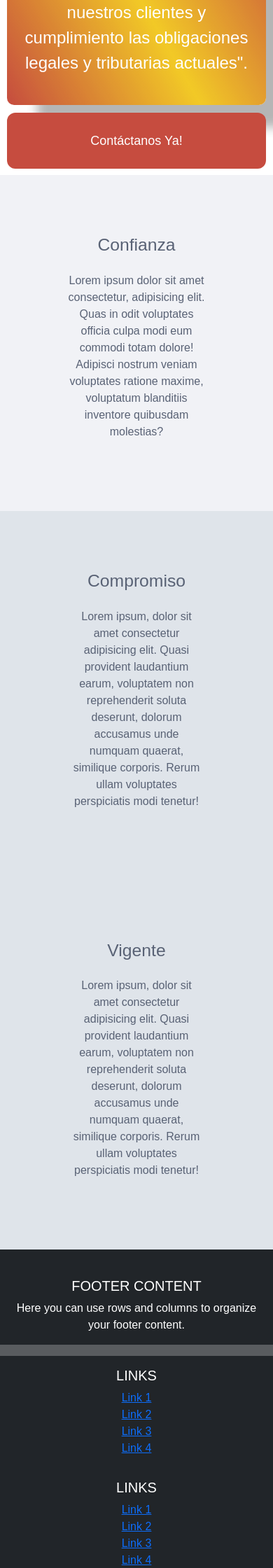
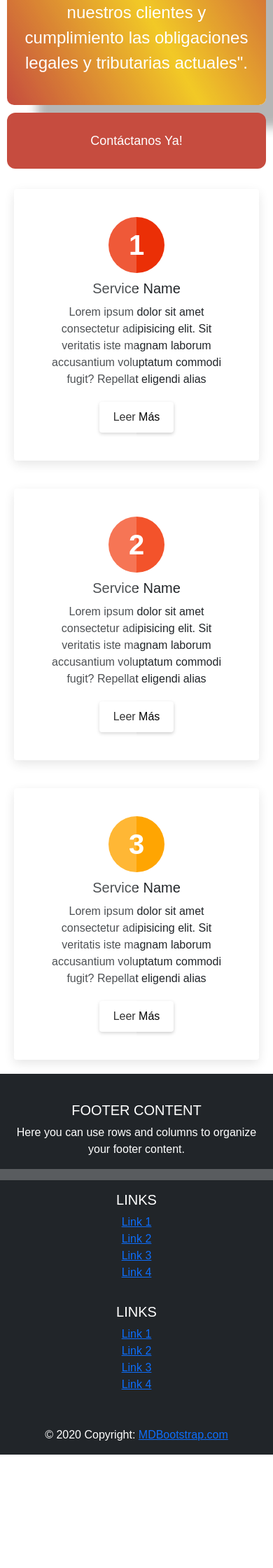
Before and after one commit to Toqui012/ContabilidadCeci, a PHP site: page / in a window 390 px wide. Shown: the part 459-2699 px from the top of the page at 70% size. After the commit the page ends 2537 px from the top, so only its background shows below. Run offline with PHP 8.4, Linux system fonts and the light colour scheme; some libraries are stand-ins or nearby versions.

Commit message:
nuevas cartas

```diff
--- a/app.js
+++ b/app.js
@@ -13,8 +13,8 @@ function pintar(){
         _navItem.addEventListener("mouseleave",() =>
         {
             console.log("Movimiento Afuera")
-            _navItem.style.transition = "0.4s"
-            _navItem.style.color = "#596275"
+            _navItem.style.transition = "0.3s"
+            _navItem.style.color = "rgba(0,0,0,.55)";
         })
 
     })
--- a/index.html
+++ b/index.html
@@ -12,7 +12,7 @@
 <body>
 
     <div class="row">
-        <div class="col-xl-12 p-2 contenedorEncabezado">
+        <div class="col-md-12 p-2 contenedorEncabezado">
             <div class="container-fluid">
                 <img src="assets/Logo.png" class="mx-auto d-flex p-1" id="imgLogo" alt="logoPortada">
             </div>
@@ -77,33 +77,40 @@
                 </div>
         </div>
 
-    <div class="col-md-12">
-        <div class="row">
-            <div class="col-md-4" id="previewMision">
-                <h2>Confianza</h2>
-                <div class="container-fluid text-center pt-3">
-                    <p>Lorem ipsum dolor sit amet consectetur, adipisicing elit. Quas in odit voluptates officia culpa modi eum commodi totam dolore! Adipisci nostrum veniam voluptates ratione maxime, voluptatum blanditiis inventore quibusdam molestias?</p>
+        <div class="wrapper-card">
+                <div class="container-card">
+
+                    <div class="box">
+                        <div class="icon">1</div>
+                        <div class="content-card">
+                            <h3>Service Name</h3>
+                            <p>Lorem ipsum dolor sit amet consectetur adipisicing elit. Sit veritatis iste magnam laborum accusantium voluptatum commodi fugit? Repellat eligendi alias</p>
+                            <a href="#">Leer Más</a>
                         </div>
                     </div>
 
-            <div class="col-md-4" id="previewVision">
-                <h2>Compromiso</h2>
-
-                <div class="container-fluid text-center pt-3">
-                    <p>Lorem ipsum, dolor sit amet consectetur adipisicing elit. Quasi provident laudantium earum, voluptatem non reprehenderit soluta deserunt, dolorum accusamus unde numquam quaerat, similique corporis. Rerum ullam voluptates perspiciatis modi tenetur!</p>
+                    <div class="box">
+                        <div class="icon">2</div>
+                        <div class="content-card">
+                            <h3>Service Name</h3>
+                            <p>Lorem ipsum dolor sit amet consectetur adipisicing elit. Sit veritatis iste magnam laborum accusantium voluptatum commodi fugit? Repellat eligendi alias</p>
+                            <a href="#">Leer Más</a>
                         </div>
                     </div>
 
-            <div class="col-md-4" id="previewVision">
-                <h2>Vigente</h2>
 
-                <div class="container-fluid text-center pt-3">
-                    <p>Lorem ipsum, dolor sit amet consectetur adipisicing elit. Quasi provident laudantium earum, voluptatem non reprehenderit soluta deserunt, dolorum accusamus unde numquam quaerat, similique corporis. Rerum ullam voluptates perspiciatis modi tenetur!</p>
-                </div>
+                    <div class="box">
+                        <div class="icon">3</div>
+                        <div class="content-card">
+                            <h3>Service Name</h3>
+                            <p>Lorem ipsum dolor sit amet consectetur adipisicing elit. Sit veritatis iste magnam laborum accusantium voluptatum commodi fugit? Repellat eligendi alias</p>
+                            <a href="#">Leer Más</a>
                         </div>
                     </div>
 
                 </div>
+        </div>
+
 
 
     <div class="col-md-12 bg-dark" style="color: white;">
--- a/style.css
+++ b/style.css
@@ -9,7 +9,6 @@ body{
     width: 100%;
     height: auto;
 }
-
 
 
 
@@ -45,32 +44,6 @@ li , a{
     cursor: pointer;
     list-style-type: none;
 }
-
-#servicePreview{
-    font-size: 1.23rem;
-    color: #596275;
-    text-align: center;
-    margin-top: 10%;
-}
-
-#previewMision{
-    text-align: center;
-    /* background: #d35200; */
-    background: #f1f2f6;
-
-    color: #596275;
-    padding: 85px;
-}
-
-#previewVision{
-    text-align: center;
-    /* background: #e67e22; */
-    background: #dfe4ea;
-    color: #596275;
-    padding: 85px;
-}
-
-
 
 .contenedorEncabezado{
     background: linear-gradient(-120deg, #c0392b,#f1c40f,#c0392b);
@@ -167,3 +140,120 @@ li , a{
     opacity: 1;
     transition: 0.7s;
 }
+
+.wrapper-card{
+    display: flex;
+    padding: 0;
+    justify-content: center;
+    align-items: center;
+}
+
+.container-card{
+    display: flex;
+    flex-wrap: wrap;
+    justify-content: space-between;
+
+}
+
+.container-card .box{
+    position: relative;
+    width: 350px;
+    padding: 40px;
+    background-color: #fff;
+    box-shadow: 0 5px 15px rgba(0, 0, 0, .1);
+    border-radius: 4px;
+    margin: 20px;
+    box-sizing: border-box;
+    overflow: hidden;
+    text-align: center;
+}
+
+.container-card .box::before{
+    content: '';
+    width: 50%;
+    height: 100%;
+    position: absolute;
+    top: 0;
+    left: 0;
+    background: rgba(255, 255, 255, .2);
+    z-index: 2;
+    pointer-events: none;
+}
+
+.container-card .box .icon{
+    position: relative;
+    width: 80px;
+    height: 80px;
+    color: #fff;
+    background: #000;
+    display: flex;
+    justify-content: center;
+    align-items: center;
+    margin: 0 auto;
+    border-radius: 50%;
+    font-size: 40px;
+    font-weight: 700;
+    transition: 1s;
+}
+
+
+.container-card .box:nth-child(1) .icon{
+    box-shadow: 0 0 0 0 #eb2f06;
+    background: #eb2f06;
+}
+
+.container-card .box:nth-child(1):hover .icon{
+    box-shadow: 0 0 0 400px #eb2f06;
+}
+
+.container-card .box:nth-child(2) .icon{
+    box-shadow: 0 0 0 0 #f3532b;
+    background: #f3532b;
+}
+
+.container-card .box:nth-child(2):hover .icon{
+    box-shadow: 0 0 0 400px #f3532b;
+}
+
+.container-card .box:nth-child(3) .icon{
+    box-shadow: 0 0 0 0 #ffa502;
+    background: #ffa502;
+}
+
+.container-card .box:nth-child(3):hover .icon{
+    box-shadow: 0 0 0 400px #ffa502;
+}
+
+.container-card .box .content-card{
+    position: relative;
+    z-index: 1;
+    transition: 0.5s;
+}
+
+.container-card .box:hover .content-card{
+    color: #fff;
+
+}
+
+.container-card .box .content-card h3{
+    font-size: 20px;
+    margin: 10px 0;
+    padding: 0;
+}
+
+.container-card .box .content-card p{
+    margin: 0;
+    padding: 0;
+}
+
+.content-card a{
+    display: inline-block;
+    padding: 10px 20px;
+    background: #fff;
+    border-radius: 4px;
+    text-decoration: none;
+    color: #000;
+    font-weight: 500;
+    margin-top: 20px;
+    box-shadow: 0 2px 5px rgba(0, 0, 0, .2);
+}
```
Lines whose indentation alone changed are shown as unchanged.
